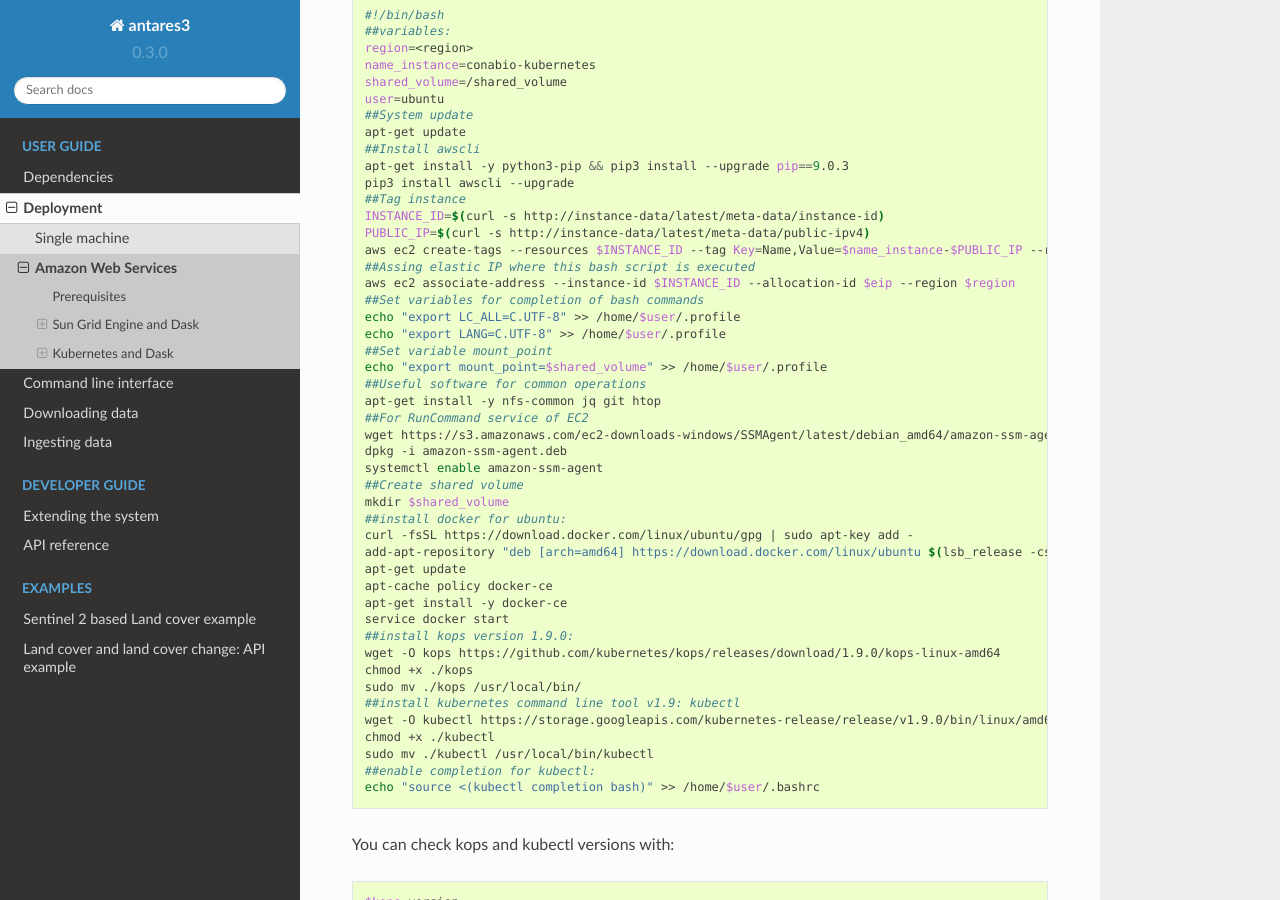
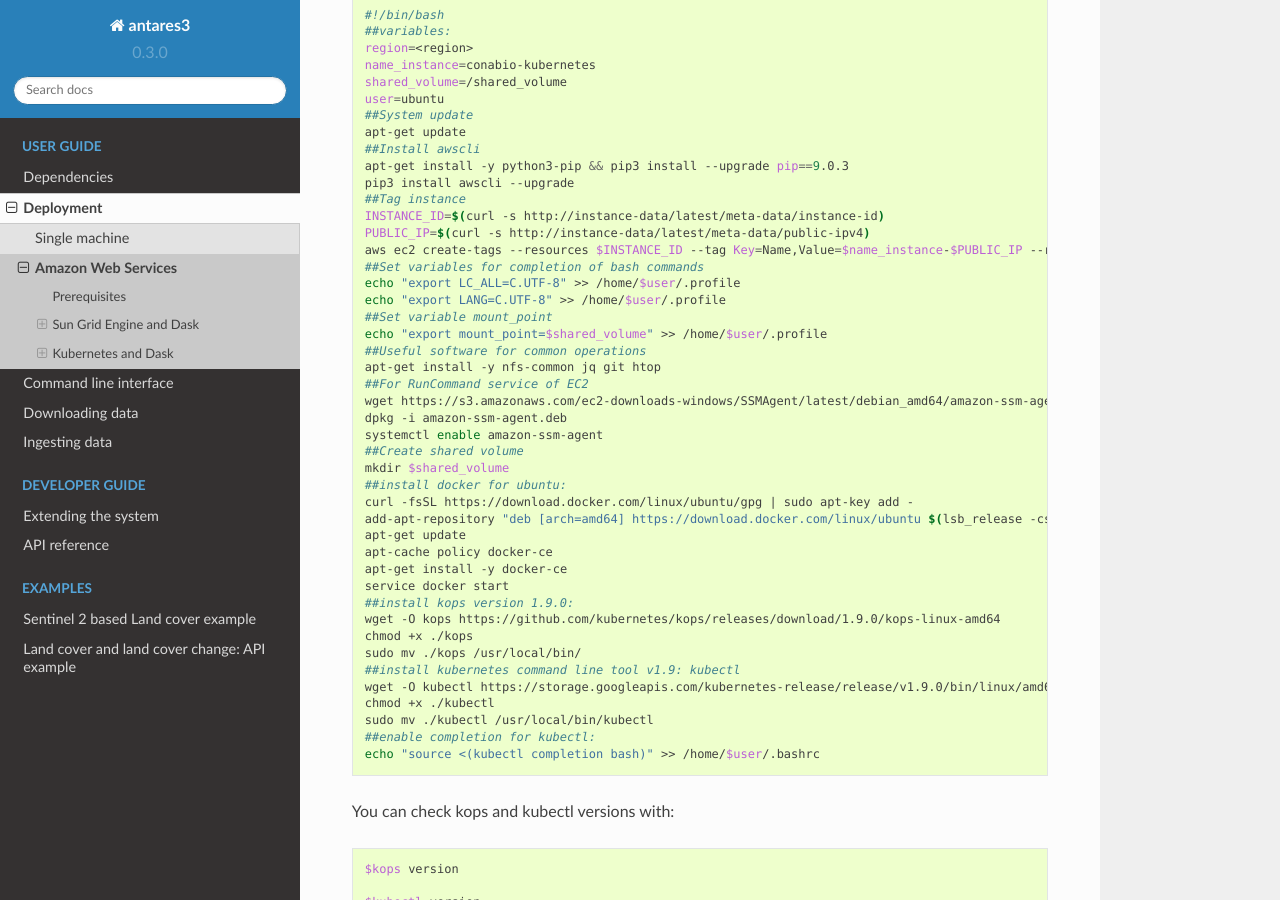
Before and after one commit to CONABIO/antares3, a Sphinx documentation site: the page built from docs/deployment/aws_cloud.rst, in a window 1280 px wide and 900 px high, scrolled down 14686 px. Built offline with Sphinx 7.4.7 and the Read the Docs theme 2.0.0, drawn with Linux system fonts in a browser that asks for light colours.

Commit message:
deleting associate elastic ip in kubernetes deployment, is not necessary

```diff
--- a/docs/deployment/aws_cloud.rst
+++ b/docs/deployment/aws_cloud.rst
@@ -638,8 +638,6 @@ The nex steps follow `kops`_ and `kops - Kubernetes Operations`_ guides:
 	INSTANCE_ID=$(curl -s http://instance-data/latest/meta-data/instance-id)
 	PUBLIC_IP=$(curl -s http://instance-data/latest/meta-data/public-ipv4)
 	aws ec2 create-tags --resources $INSTANCE_ID --tag Key=Name,Value=$name_instance-$PUBLIC_IP --region=$region
-	##Assing elastic IP where this bash script is executed
-	aws ec2 associate-address --instance-id $INSTANCE_ID --allocation-id $eip --region $region
 	##Set variables for completion of bash commands
 	echo "export LC_ALL=C.UTF-8" >> /home/$user/.profile
 	echo "export LANG=C.UTF-8" >> /home/$user/.profile
```
